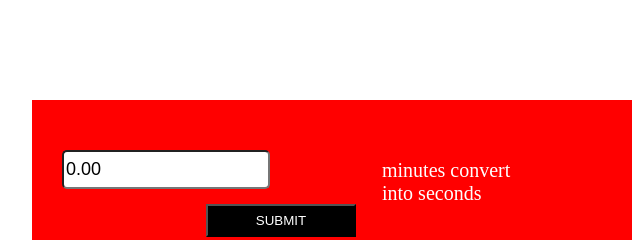
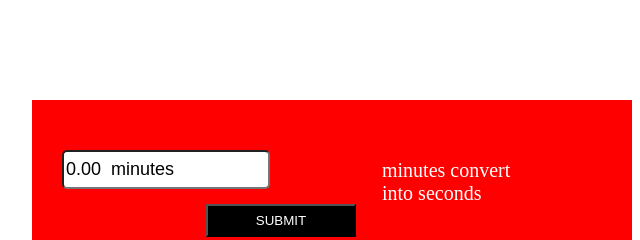
Before and after one commit to akhacker0001/minutesConvertIntoSeconds, a plain HTML site: page index.html in a window 1280 px wide. Both pictures are taken after a click on the button "SUBMIT". Shown: the top 240 px of the page, 308-948 px from the left. Drawn offline with Linux system fonts and the light colour scheme.

Commit message:
time converter

```diff
--- a/index.html
+++ b/index.html
@@ -10,8 +10,8 @@
     <div class="container">
         <div class="inner">
 
-            <input id="input1" type="number" placeholder="ENTER MINUTES" value="0" >
-            <input id="input2"  placeholder="SECONDS" type="number" value="0" >
+            <input id="input1" type="text" placeholder="ENTER MINUTES" value="0" >
+            <input id="input2"  placeholder="SECONDS" type="text" value="0" >
             <button>SUBMIT</button>
             <p>minutes convert  <br> into seconds</p>
 
--- a/index.js
+++ b/index.js
@@ -6,11 +6,11 @@ document.querySelector("button").addEventListener("click",function(){
     var inputValue = input1.value;
     var seconds = inputValue*60;
     if (inputValue>0) {
-        input2.value = seconds;
+        input2.value = seconds + "  seconds" ;
     }else{
          var inputValue2 = input2.value;
          var minutes = inputValue2/60;
-         input1.value = minutes.toFixed(2);
+         input1.value = minutes.toFixed(2) + "  minutes";
     }
 
 
```
